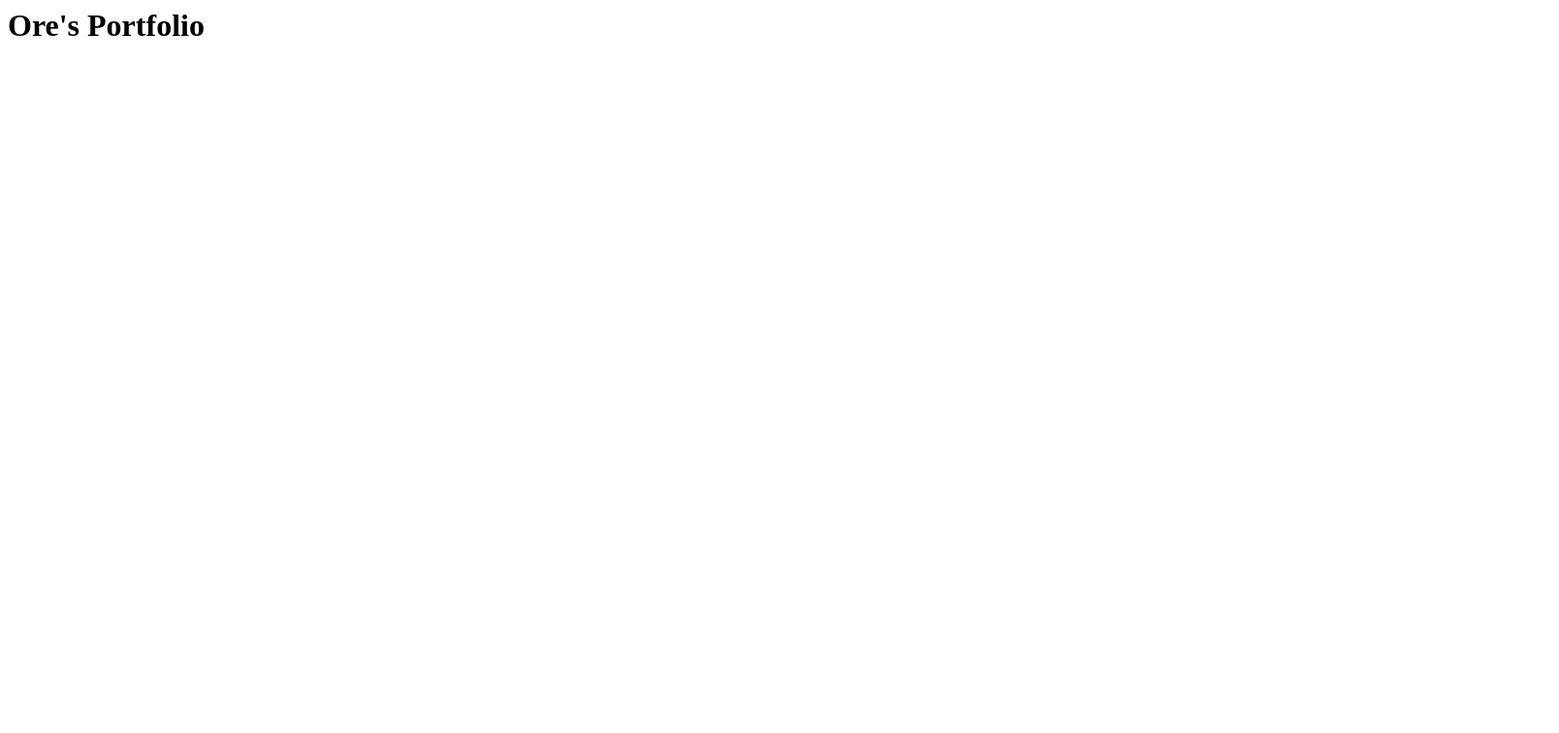
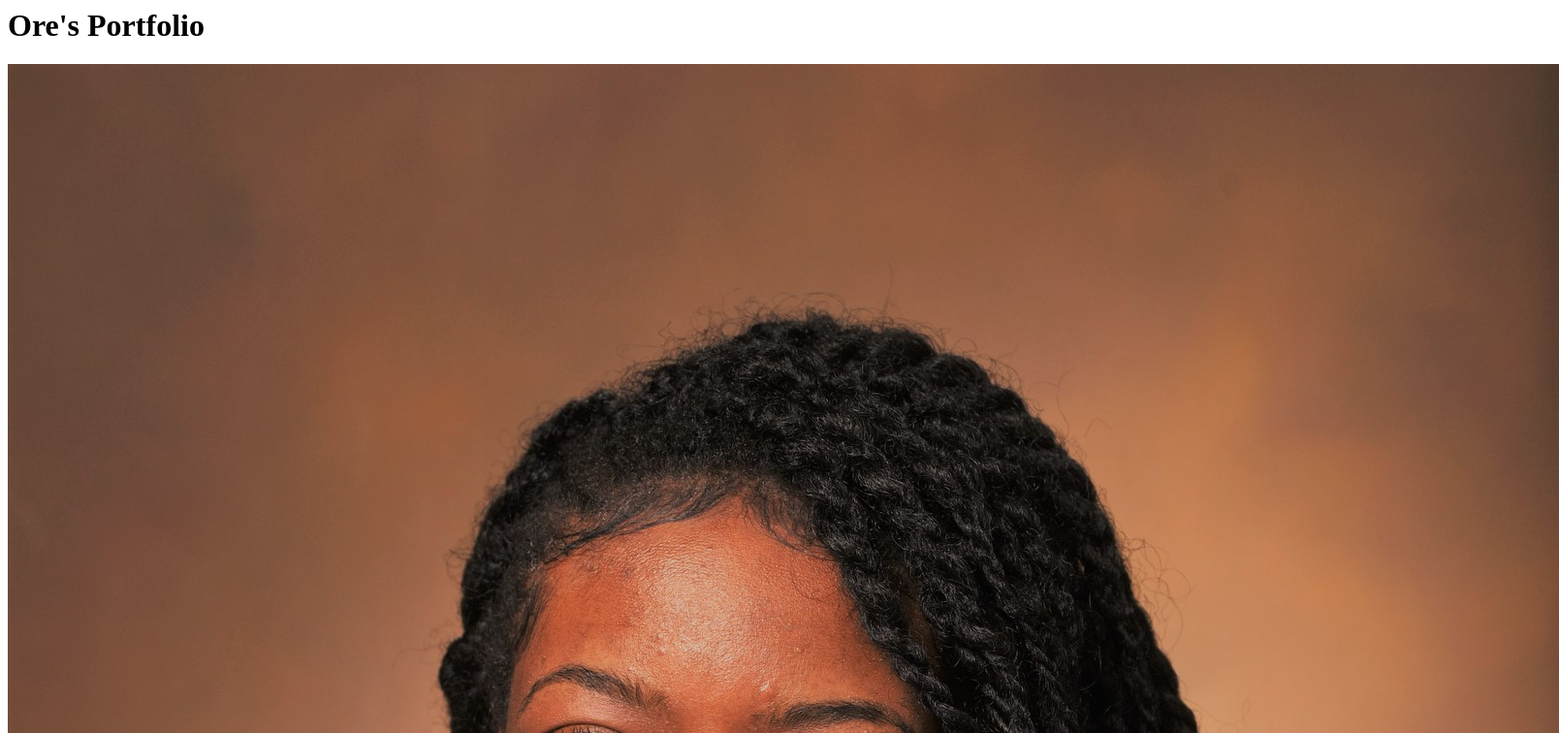
Before and after one commit to omarchie/omarchie.github.io, a plain HTML site: page index.html in a window 1280 px wide. Shown: the top 756 px of the page at 97% size, 1608 px wide, since content can reach past the window. Drawn offline with Linux system fonts and the light colour scheme.

Commit message:
Update index.html

```diff
--- a/index.html
+++ b/index.html
@@ -1,4 +1,4 @@
 <html>
     <h1>Ore's Portfolio</h1>
-    <img src
+    <img src ="./profilepicture.JPG"
 </html>
```
